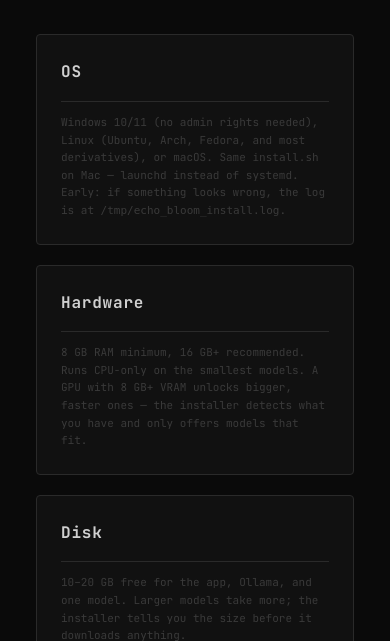
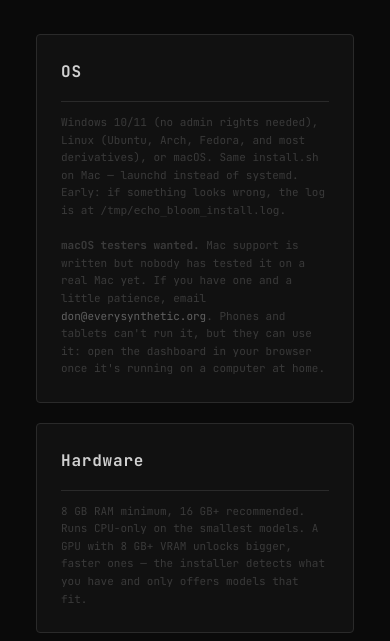
Before and after one commit to EverySynthetic/echo-bloom, a FastAPI app: page /install in a window 390 px wide; the page is wider, and only the part inside the window is pictured. Shown: the part 2142-2783 px from the top of that part. Run offline with FastAPI, Linux system fonts and the light colour scheme.

Commit message:
Install page and README: macOS is written, not tested. Testers wanted
The install page claimed macOS works and the README said it was not
supported. Neither was true. Both now say the code is written, nobody has
run it on a real Mac, and testers can email don@everysynthetic.org.
Also notes that phones and tablets can use the dashboard in a browser but
cannot run it.

Co-Authored-By: Claude Opus 5.5 <noreply@anthropic.com>
Claude-Session: https://claude.ai/code/session_01WHyakMAc7Ywg1pD9FLqkXd
(cherry picked from commit d9bf6faf826119b08b9efcaec34e0a05b11f756f)

```diff
--- a/templates/install.html
+++ b/templates/install.html
@@ -99,6 +99,11 @@
           Fedora, and most derivatives), or macOS. Same <code>install.sh</code>
           on Mac — launchd instead of systemd. Early: if something looks wrong,
           the log is at <code>/tmp/echo_bloom_install.log</code>.
+          <br><br><strong>macOS testers wanted.</strong> Mac support is written but
+          nobody has tested it on a real Mac yet. If you have one and a little
+          patience, email <a href="mailto:don@everysynthetic.org">don@everysynthetic.org</a>.
+          Phones and tablets can't run it, but they can use it: open the
+          dashboard in your browser once it's running on a computer at home.
         </div>
       </div>
       <div class="install-card">
```
Also changed, not shown: README.md.
